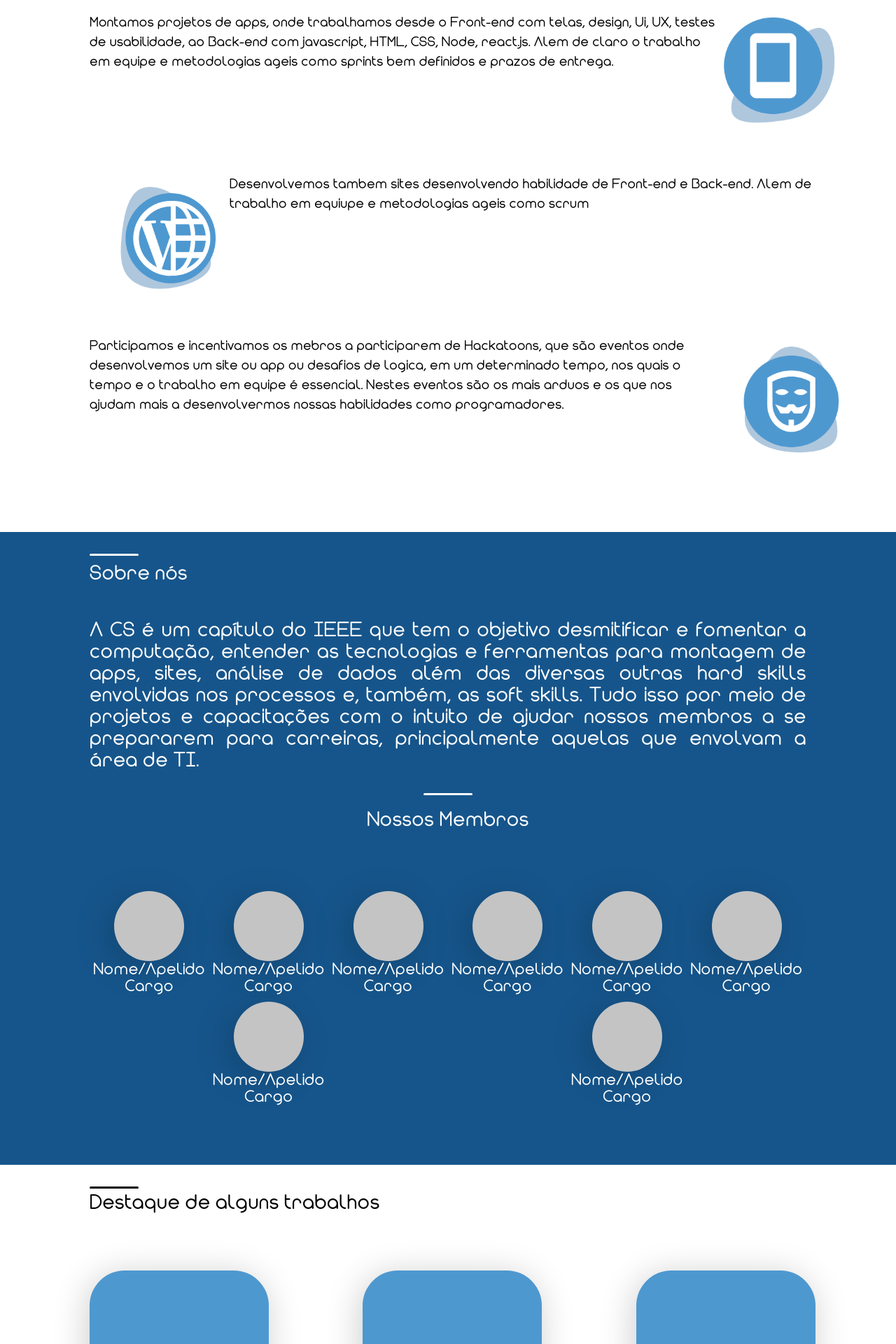
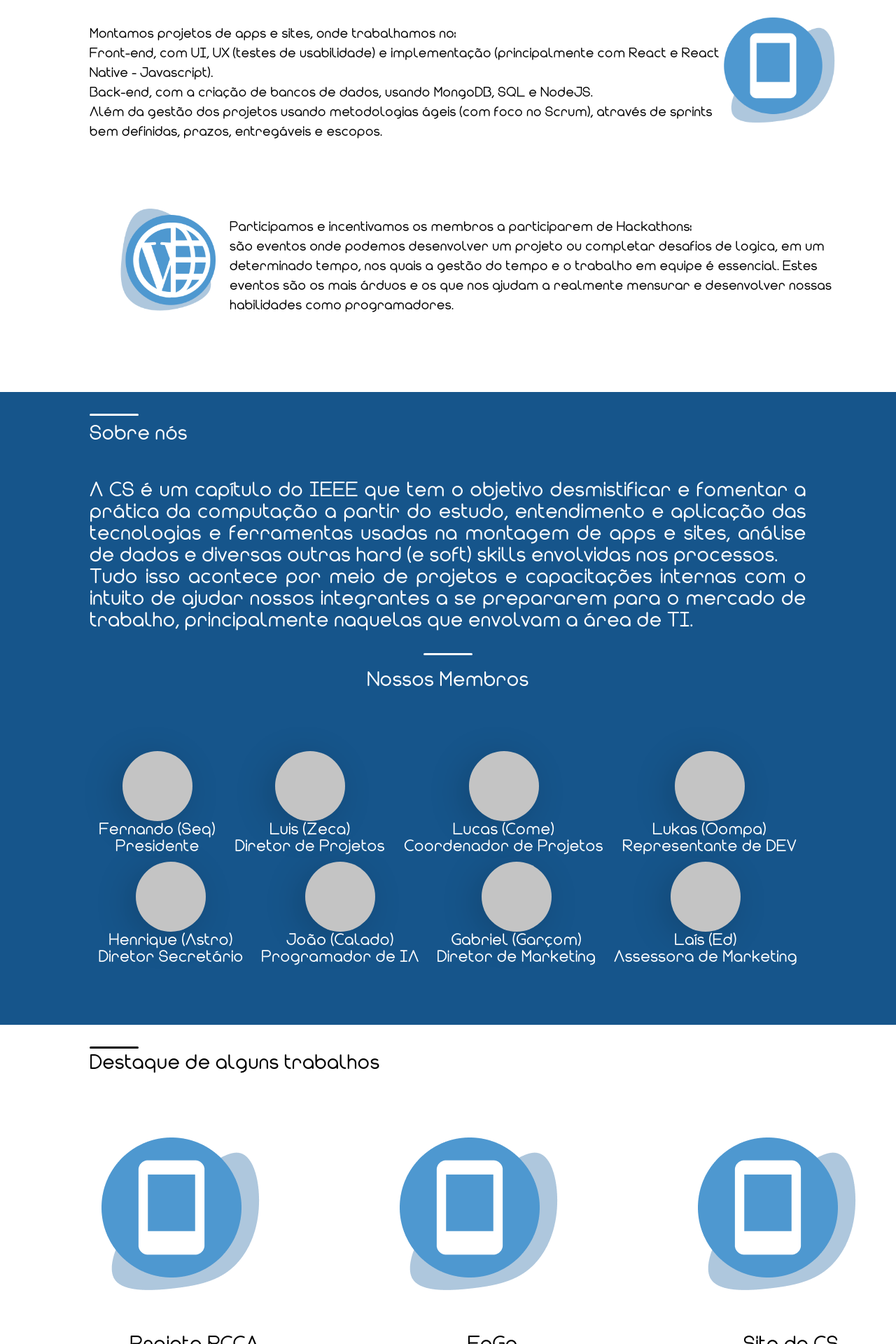
Before and after one commit to lcrossi/siteCS, a Vue app in the folder frontend/: page / in a window 1280 px wide. Shown: the part 880-2800 px from the top of the page at 70% size. Built offline with nearby package versions, Linux system fonts and the light colour scheme.

Commit message:
Chore: acertar responsividade e preencher conteúdo

```diff
--- a/frontend/src/pages/Home.vue
+++ b/frontend/src/pages/Home.vue
@@ -32,7 +32,7 @@
                         <br/>
                         <div class="home_sec1_conteudo">
                             <p>Somos uma extensão capitulo do IEEE</p>
-                            <p>da Feg-Unesp, somos voltados</p>
+                            <p>da Feg-Unesp, voltados</p>
                             <p>principalmente para a area de TI.</p>
                         </div>
                         <button class="home_sec1_btn">Conheça mais sobre nós</button>
@@ -53,39 +53,29 @@
                 <div class = "linha_proj"></div>
                 <div class = "titulo_proj">Destaque de alguns trabalhos</div>
                         <div class="home_sec2_conteudo">
-                            <div class="home_sec2_conteudo1">
+                            <div class="middle">
                                 <p>
-                                    Montamos projetos de apps, onde trabalhamos desde o
-                                    Front-end com telas, design, Ui, UX, testes de usabilidade,
-                                    ao Back-end com javascript, HTML, CSS, Node, react.js.
-                                    Alem de claro o trabalho em equipe e metodologias ageis
-                                    como sprints bem definidos e prazos de entrega.
+                                    Montamos projetos de apps e sites, onde trabalhamos no: <br/>
+                                    Front-end, com UI, UX (testes de usabilidade) e implementação (principalmente com React e React Native - Javascript). <br/>
+                                    Back-end, com a criação de bancos de dados, usando MongoDB, SQL e NodeJS. <br/>
+                                    Além da gestão dos projetos usando metodologias ágeis (com foco no Scrum),
+                                    através de sprints bem definidas, prazos, entregáveis e escopos.
                                 </p>
                                 <img src="../assets/Home_assets/desenho_celular.png"
                                     alt="Imagem de celular"/>
                             </div>
                             <br>
-                            <div class="home_sec2_conteudo2">
-                                 <img src="../assets/Home_assets/W.png"
+                            <br>
+                            <div class="middle">
+                                <img src="../assets/Home_assets/W.png"
                                     alt="Imagem de celular"/>
                                 <p>
-                                    Desenvolvemos tambem sites desenvolvendo habilidade
-                                    de Front-end e Back-end. Alem de trabalho em equiupe
-                                    e metodologias ageis como scrum
+                                    Participamos e incentivamos os membros a participarem de Hackathons: <br/>
+                                    são eventos onde podemos desenvolver um projeto ou completar desafios de logica,
+                                    em um determinado tempo, nos quais a gestão do tempo e o trabalho em equipe é essencial.
+                                    Estes eventos são os mais árduos e os que nos ajudam a realmente mensurar e desenvolver
+                                    nossas habilidades como programadores.
                                 </p>
-                            </div>
-                            <br>
-                            <div class="home_sec2_conteudo3">
-                                <p>
-                                    Participamos e incentivamos os mebros a participarem de
-                                    Hackatoons, que são eventos onde desenvolvemos um
-                                    site ou app ou desafios de logica, em um determinado tempo,
-                                    nos quais o tempo e o trabalho em equipe é essencial.
-                                    Nestes eventos são os mais arduos e os que nos ajudam
-                                    mais a desenvolvermos nossas habilidades como programadores.
-                                </p>
-                                 <img src="../assets/Home_assets/rosto.png"
-                                    alt="Imagem de celular"/>
                             </div>
                         </div>
                     </div>
@@ -243,6 +233,10 @@ export default {
         max-width: 900px;
     }
 
+    .middle {
+        place-items: center;
+    }
+
     @media(max-width: 1200px){
         body{ /* prevents scroll bar */
             overflow-x: hidden;
--- a/frontend/src/pages/Sobre.vue
+++ b/frontend/src/pages/Sobre.vue
@@ -12,11 +12,11 @@
                         <div class="sobre_sec1_titulo">Sobre nós</div>
                             <div class="sobre_sec1_texto">
                                 <p>
-                                A CS é um capítulo do IEEE que tem o objetivo desmitificar e fomentar a computação,
-                                entender as tecnologias e ferramentas para montagem de apps, sites, análise de dados
-                                 além das diversas outras hard skills envolvidas nos processos e, também, as soft skills.
-                                Tudo isso por meio de projetos e capacitações com o intuito de ajudar nossos membros a
-                                se prepararem para carreiras, principalmente aquelas que envolvam a área de TI.
+                                A CS é um capítulo do IEEE que tem o objetivo desmistificar e fomentar a prática da computação
+                                a partir do estudo, entendimento e aplicação das tecnologias e ferramentas usadas na montagem de apps e sites, análise de dados
+                                e diversas outras hard (e soft) skills envolvidas nos processos. <br/>
+                                Tudo isso acontece por meio de projetos e capacitações internas com o intuito de ajudar nossos integrantes a
+                                se prepararem para o mercado de trabalho, principalmente naquelas que envolvam a área de TI.
                                 </p>
                                 <br>
                              </div>
@@ -29,43 +29,43 @@
                             <div class="sobre_sec2_membros">
                                <div class = "perfil_membro">
                                    <div class = "foto"></div>
-                                   <div class = "nome">Nome/Apelido</div>
-                                   <div class = "cargo">Cargo</div>
+                                   <div class = "nome">Fernando (Seq)</div>
+                                   <div class = "cargo">Presidente</div>
                                 </div>
                                 <div class = "perfil_membro">
                                    <div class = "foto"></div>
-                                   <div class = "nome">Nome/Apelido</div>
-                                   <div class = "cargo">Cargo</div>
+                                   <div class = "nome">Luis (Zeca)</div>
+                                   <div class = "cargo">Diretor de Projetos</div>
                                 </div>
                                <div class = "perfil_membro">
                                    <div class = "foto"></div>
-                                   <div class = "nome">Nome/Apelido</div>
-                                   <div class = "cargo">Cargo</div>
+                                   <div class = "nome">Lucas (Come)</div>
+                                   <div class = "cargo">Coordenador de Projetos</div>
                                 </div>
                                <div class = "perfil_membro">
                                    <div class = "foto"></div>
-                                   <div class = "nome">Nome/Apelido</div>
-                                   <div class = "cargo">Cargo</div>
+                                   <div class = "nome">Lukas (Oompa)</div>
+                                   <div class = "cargo">Representante de DEV</div>
                                 </div>
                                <div class = "perfil_membro">
                                    <div class = "foto"></div>
-                                   <div class = "nome">Nome/Apelido</div>
-                                   <div class = "cargo">Cargo</div>
+                                   <div class = "nome">Henrique (Astro)</div>
+                                   <div class = "cargo">Diretor Secretário</div>
                                 </div>
                                <div class = "perfil_membro">
                                    <div class = "foto"></div>
-                                   <div class = "nome">Nome/Apelido</div>
-                                   <div class = "cargo">Cargo</div>
+                                   <div class = "nome">João (Calado)</div>
+                                   <div class = "cargo">Programador de IA</div>
                                 </div>
                                <div class = "perfil_membro">
                                    <div class = "foto"></div>
-                                   <div class = "nome">Nome/Apelido</div>
-                                   <div class = "cargo">Cargo</div>
+                                   <div class = "nome">Gabriel (Garçom)</div>
+                                   <div class = "cargo">Diretor de Marketing</div>
                                 </div>
                                <div class = "perfil_membro">
                                    <div class = "foto"></div>
-                                   <div class = "nome">Nome/Apelido</div>
-                                   <div class = "cargo">Cargo</div>
+                                   <div class = "nome">Laís (Ed)</div>
+                                   <div class = "cargo">Assessora de Marketing</div>
                                 </div>
                             </div>
                         </div>
@@ -82,29 +82,35 @@
                 <br>
                 <div class = "projetos">
                     <div class = "trabalho">
-                        <div class = "foto_trabalho"></div>
-                        <div class = "nome_trabalho">Trabalho 1</div>
+                        <img src="../assets/Home_assets/desenho_celular.png"
+                        alt="Imagem de celular"/>
+                        <div class = "nome_trabalho">Projeto RCCA</div>
                         <div class = "descricao">
                             <p>
-                            Breve descrição
+                            Neste projeto você pode utilizar ferramentas como a Espinha de Peixe (Ishikawa), Matrizes de Priorização (GUT e AB),
+                            5W2H, entre diversas outras para mapear causas raiz e definir as ações corretivas e otimizar a gestão da qualidade!
                             </p>
                         </div>
                     </div>
                     <div class = "trabalho">
-                        <div class = "foto_trabalho"></div>
-                        <div class = "nome_trabalho">Trabalho 2</div>
+                        <img src="../assets/Home_assets/desenho_celular.png"
+                        alt="Imagem de celular"/>
+                        <div class = "nome_trabalho">FeGo</div>
                         <div class = "descricao">
                             <p>
-                            Breve descrição
+                            Este projeto tem como intuito o desenvolvimento de um aplicativo de caronas exclusivo para universitários, alunos
+                            do nosso campus da UNESP de Guaratinguetá e o desenvolvimento foi feito em parceria com o Centro Acadêmico de Engenharia de Produção (CaePro).
                             </p>
                         </div>
                     </div>
                     <div class = "trabalho">
-                        <div class = "foto_trabalho"></div>
-                        <div class = "nome_trabalho">Trabalho 3</div>
+                        <img src="../assets/Home_assets/desenho_celular.png"
+                        alt="Imagem de celular"/>
+                        <div class = "nome_trabalho">Site da CS</div>
                         <div class = "descricao">
                             <p>
-                            Breve descrição
+                            O resultado deste projeto é a interface que você, usuário, está vendo agora! Este projeto tem como intuito centralizar
+                            informações para os integrantes da nossa extensão.
                             </p>
                         </div>
                     </div>
@@ -230,26 +236,19 @@ export default {
     }
 
     .projetos{
-        width: 90%;
         display: flex;
         flex-direction: row;
+        flex-wrap: wrap;
         justify-content: space-between;
     }
 
     .trabalho{
+        width: 300px;
         display: flex;
         flex-direction: column;
-        justify-content: center;
-        align-items: center;
+        place-items: center;
     }
 
-    .foto_trabalho{
-        height: 60vh;
-        width: 20vw;
-        background-color: #4E98D0;
-        border-radius: 50px;
-        box-shadow: -3px 6px 50px rgba(0, 0, 0, 0.2);
-    }
     .descricao{
         color: #7c7c7c7c;
         font-size:21px;
@@ -257,7 +256,7 @@ export default {
 
     .descricao p{
         max-width: 230px;
-        max-height: 122px;
+        font-size: clamp(14px, 80%, 18px);
     }
 
 </style>
```
